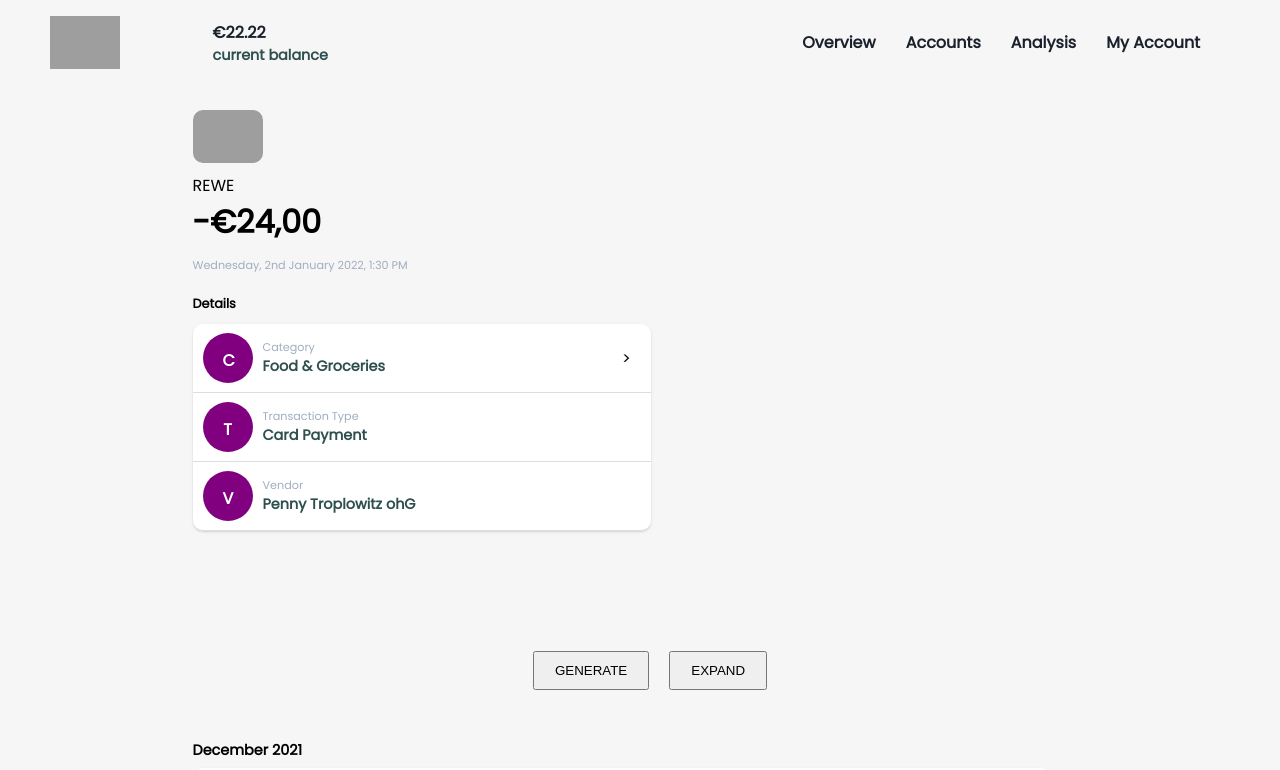
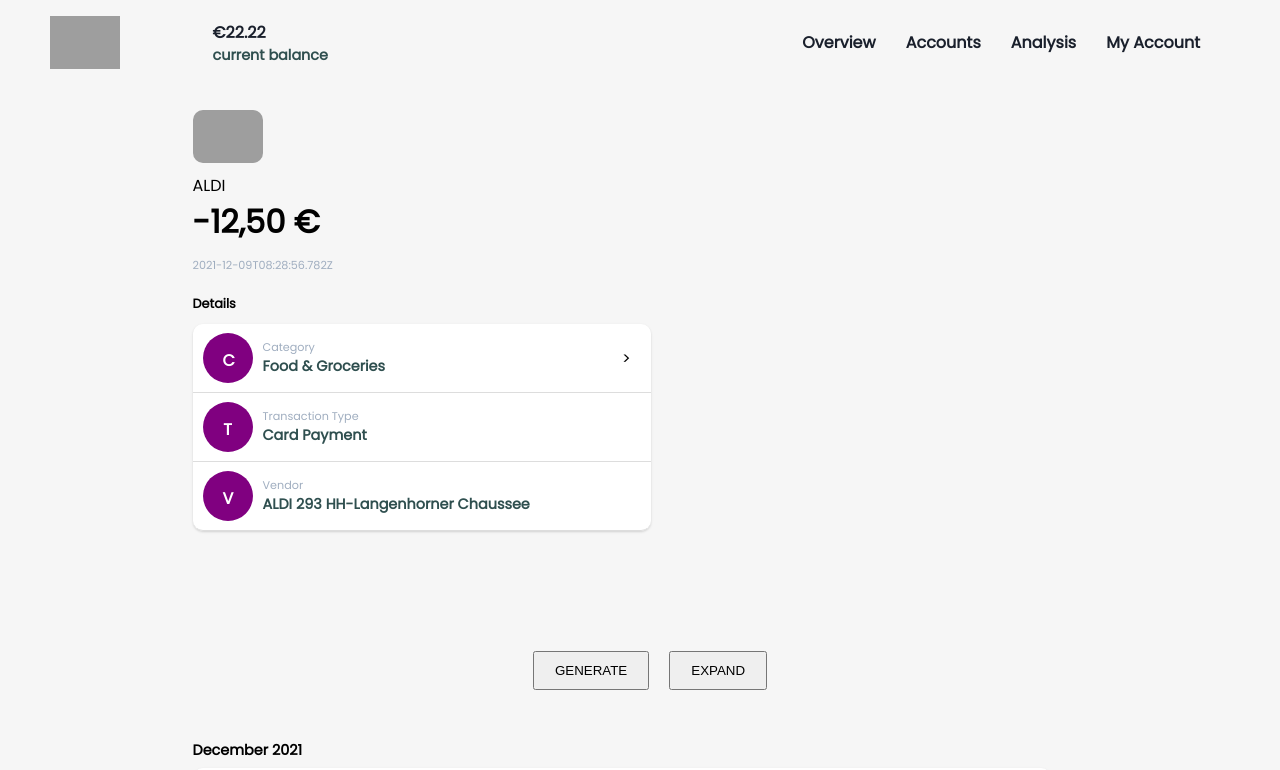
Before and after one commit to leojclarke/finance-wizard, a React (Create React App) app: page / in a window 1280 px wide. Shown: the top 770 px of the page. Built offline with nearby package versions, Linux system fonts and the light colour scheme; grey boxes are pictures that could not be loaded.

Commit message:
Add sample data from transactions

```diff
--- a/src/App.js
+++ b/src/App.js
@@ -83,7 +83,11 @@
     <div className="App">
       <Header />
       <main className="main">
-        <TransactionsDetail />
+        <TransactionsDetail
+          data={transactions}
+          dateFormatter={getFormattedDate}
+          currencyFormatter={getFormattedAmount}
+        />
         <div className="btn-container">
           <TransactionGenerator
             data={transactions}
--- a/src/Components/TransactionsDetail.jsx
+++ b/src/Components/TransactionsDetail.jsx
@@ -1,7 +1,13 @@
 import React from "react";
 import "./TransactionsDetail.css";
 
-export default function TransactionsDetail() {
+export default function TransactionsDetail({
+  data,
+  dateFormatter,
+  currencyFormatter,
+}) {
+  const entry = data[0];
+
   return (
     <div className="transaction-detail-container">
       <section className="transaction-detail-section">
@@ -11,9 +17,9 @@
           alt="vendor logo"
           width="70px"
         />
-        <p className="vendor">REWE</p>
-        <p className="amount-detail">-€24,00</p>
-        <p className="date">Wednesday, 2nd January 2022, 1:30 PM</p>
+        <p className="vendor">{entry.payee.shortName}</p>
+        <p className="amount-detail">{currencyFormatter(entry.amount)}</p>
+        <p className="date">{entry.date}</p>
 
         <h2 className="transaction-detail-header">Details</h2>
         <div className="detail-list-container">
@@ -44,7 +50,7 @@
               </div>
               <div className="transaction-detail-column">
                 <p className="label">Vendor</p>
-                <p className="description">Penny Troplowitz ohG</p>
+                <p className="description">{entry.payee.longName}</p>
               </div>
               <div className="transaction-detail-further"></div>
             </li>
```
